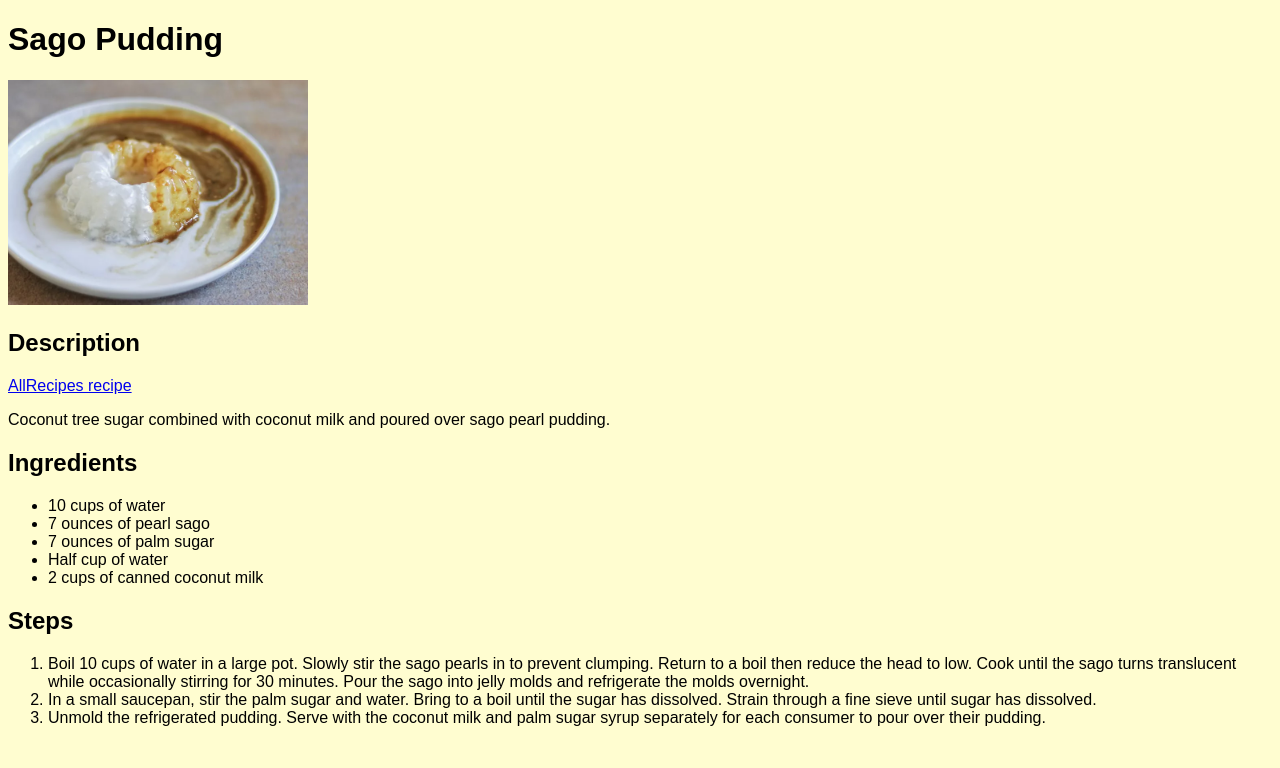
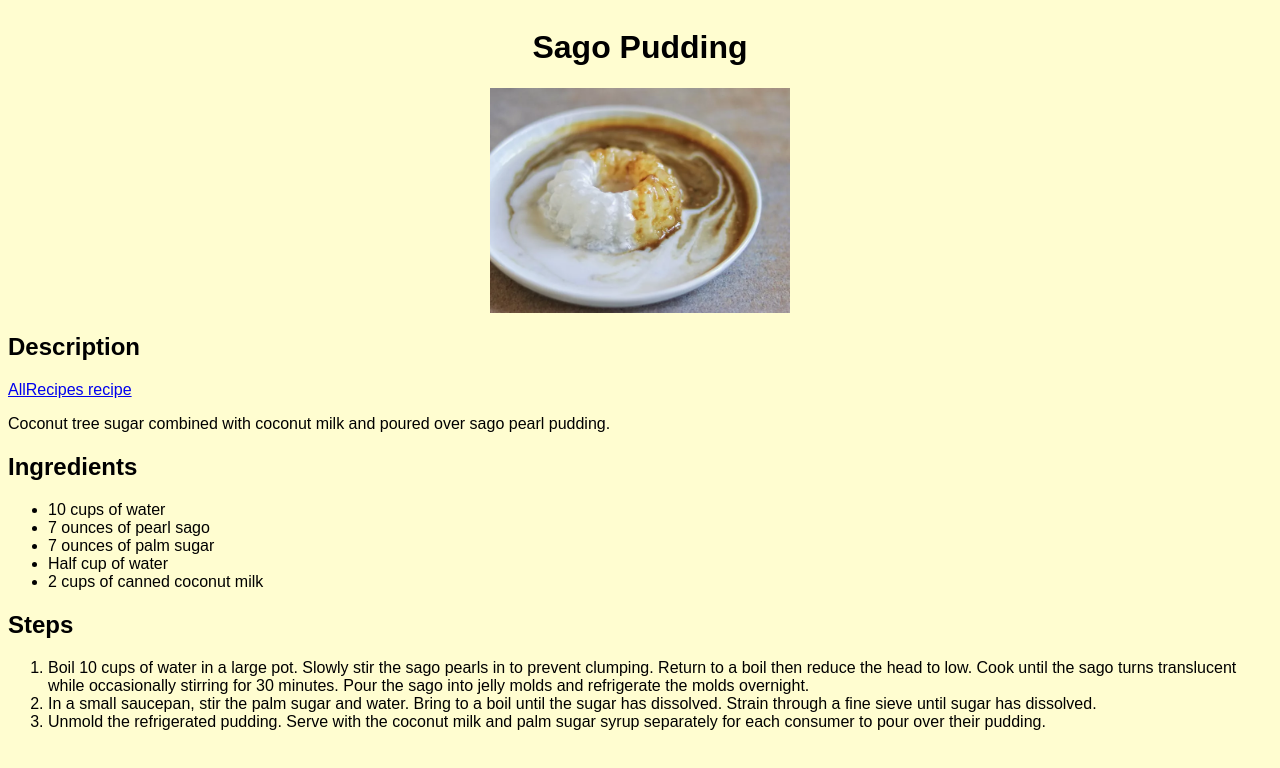
Before and after one commit to aaron-j-aben/odin-recipes, a plain HTML site: page recipes/sago_pudding.html in a window 1280 px wide. Drawn offline with Linux system fonts and the light colour scheme.

Commit message:
Put recipe names and images in div to center in page
More aesthetically pleasing for those elements to be centered.
Use same styling as home page header.

```diff
--- a/recipes/sago_pudding.html
+++ b/recipes/sago_pudding.html
@@ -6,8 +6,11 @@
         <link rel="stylesheet" href="../style.css">
     </head>
     <body>
-        <h1>Sago Pudding</h1>
-        <img src="../images/allrecipes-sago_pudding.jpg" alt="Sago Pudding" width="300">
+        <div class="site-head">
+            <h1>Sago Pudding</h1>
+            <img src="../images/allrecipes-sago_pudding.jpg" alt="Sago Pudding" width="300">
+        </div>
+
         <h2>Description</h2>
         <a href="https://www.allrecipes.com/recipe/89432/sago-pudding-gula-melaka/" target="_blank" rel="noreferrer">AllRecipes recipe</a>
         <p>
```
Also changed, not shown: recipes/bistec_tagalog.html (+5 -2 lines), recipes/chicken_adobo.html (+4 -2 lines).
